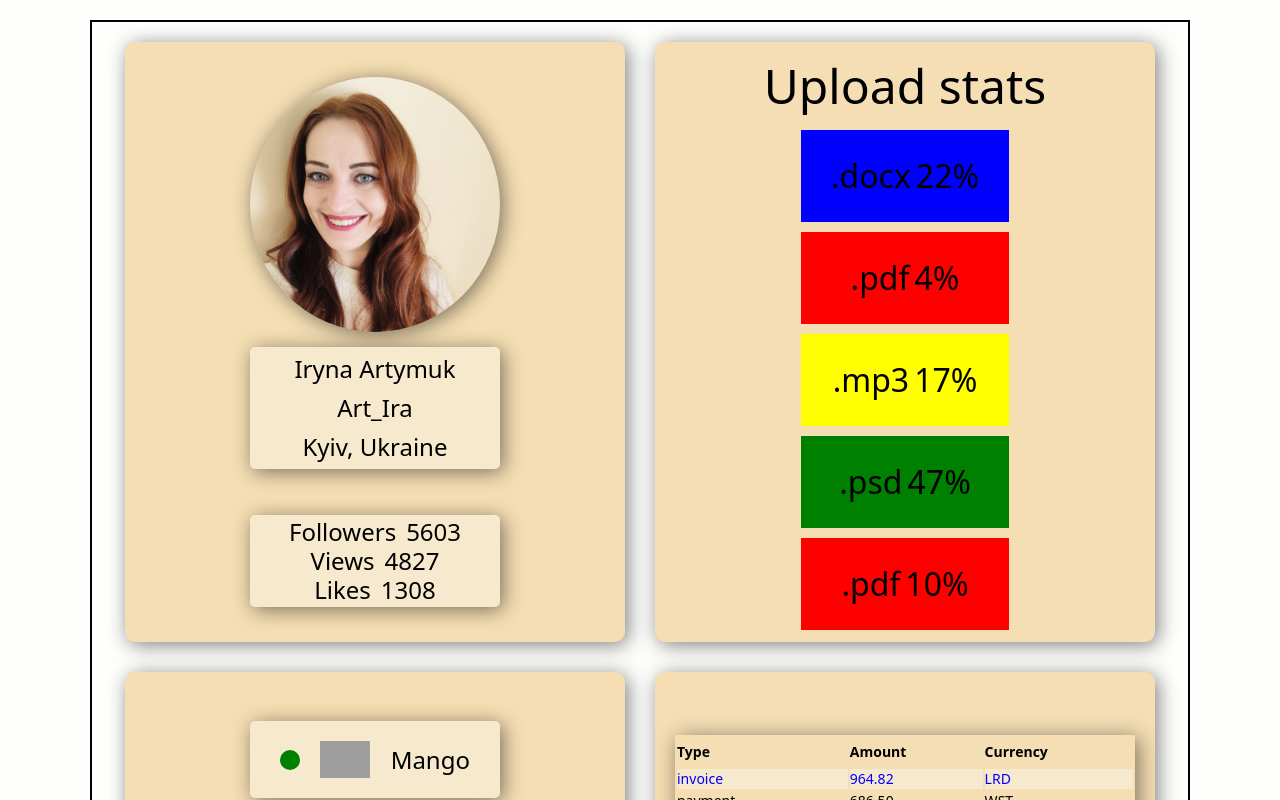
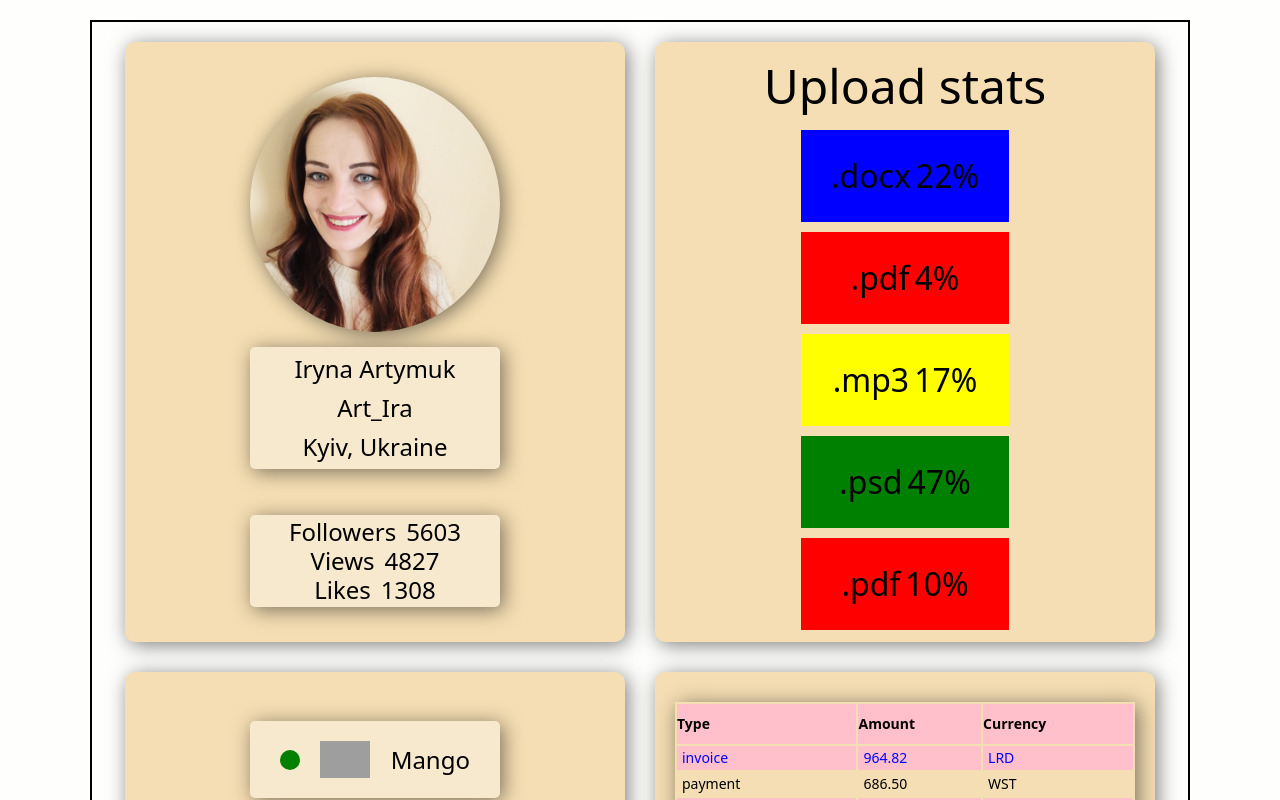
Before and after one commit to Iryna-Artymuk/goit-react-hw-01-components, a React (Create React App) app: page / in a window 1280 px wide. Shown: the top 800 px of the page. Built offline with nearby package versions, Linux system fonts and the light colour scheme; grey boxes are pictures that could not be loaded.

Commit message:
add css to table

```diff
--- a/src/components/Transaction/OneTransaction.jsx
+++ b/src/components/Transaction/OneTransaction.jsx
@@ -1,14 +1,14 @@
 import PropTypes from 'prop-types';
-import { StyledRow, StyledData } from './TransactionStyled';
+import { StyledData } from './TransactionStyled';
 export default function OneTransaction(OneTransactionInfo) {
   const { currency, amount, type } = OneTransactionInfo;
 
   return (
-    <StyledRow>
+    <tr>
       <StyledData type={type}>{type}</StyledData>
       <StyledData type={type}>{amount}</StyledData>
       <StyledData type={type}>{currency}</StyledData>
-    </StyledRow>
+    </tr>
   );
 }
 OneTransaction.propTypes = {
--- a/src/components/Transaction/TransactionStyled.jsx
+++ b/src/components/Transaction/TransactionStyled.jsx
@@ -4,24 +4,26 @@ const StyledTable = styled.table`
   width: 100%;
   box-shadow: 3px 3px 20px rgba(0, 0, 0, 0.5);
 `;
-const StyledRow = styled.tr`
-  width: 100%;
-  height: 20px;
-  padding: 5px;
+
+const Thead = styled.thead`
+  tr {
+    padding: 25px;
+    background-color: pink;
+  }
 `;
 const StyledHead = styled.th`
-  height: 30px;
+  height: 40px;
   text-align: left;
 `;
 
 const Tbody = styled.tbody`
   tr:nth-of-type(odd) {
-    background-color: #f6e9cd;
+    background-color: pink;
   }
 `;
 
 const StyledData = styled.td`
-  padding: 5 px;
+  padding: 5px;
   text-align: left;
   color: ${props => {
     console.log(props.type);
@@ -38,4 +40,4 @@ const StyledData = styled.td`
     }
   }};
 `;
-export { StyledRow, Tbody, StyledData, StyledHead, StyledTable };
+export { Thead, Tbody, StyledData, StyledHead, StyledTable };
--- a/src/components/Transaction/Transactions.jsx
+++ b/src/components/Transaction/Transactions.jsx
@@ -1,18 +1,18 @@
 import PropTypes from 'prop-types';
 import OneTransaction from './OneTransaction';
-import { StyledRow, Tbody, StyledHead, StyledTable } from './TransactionStyled';
+import { Thead, Tbody, StyledHead, StyledTable } from './TransactionStyled';
 import { StyledWrapper } from '../Common/CommonStyle';
 export default function Transactions({ transactionsData }) {
   return (
     <StyledWrapper>
       <StyledTable>
-        <thead>
-          <StyledRow>
+        <Thead>
+          <tr>
             <StyledHead>Type</StyledHead>
             <StyledHead>Amount</StyledHead>
             <StyledHead>Currency</StyledHead>
-          </StyledRow>
-        </thead>
+          </tr>
+        </Thead>
         <Tbody>
           {transactionsData.map(info => (
             <OneTransaction
```
